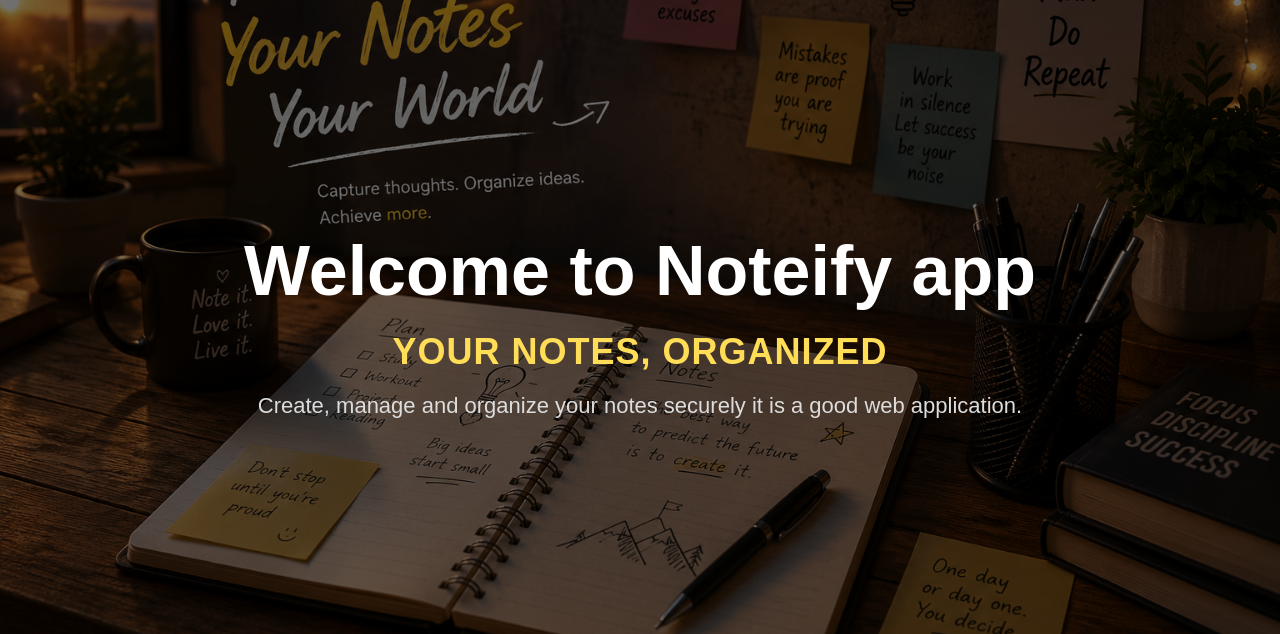
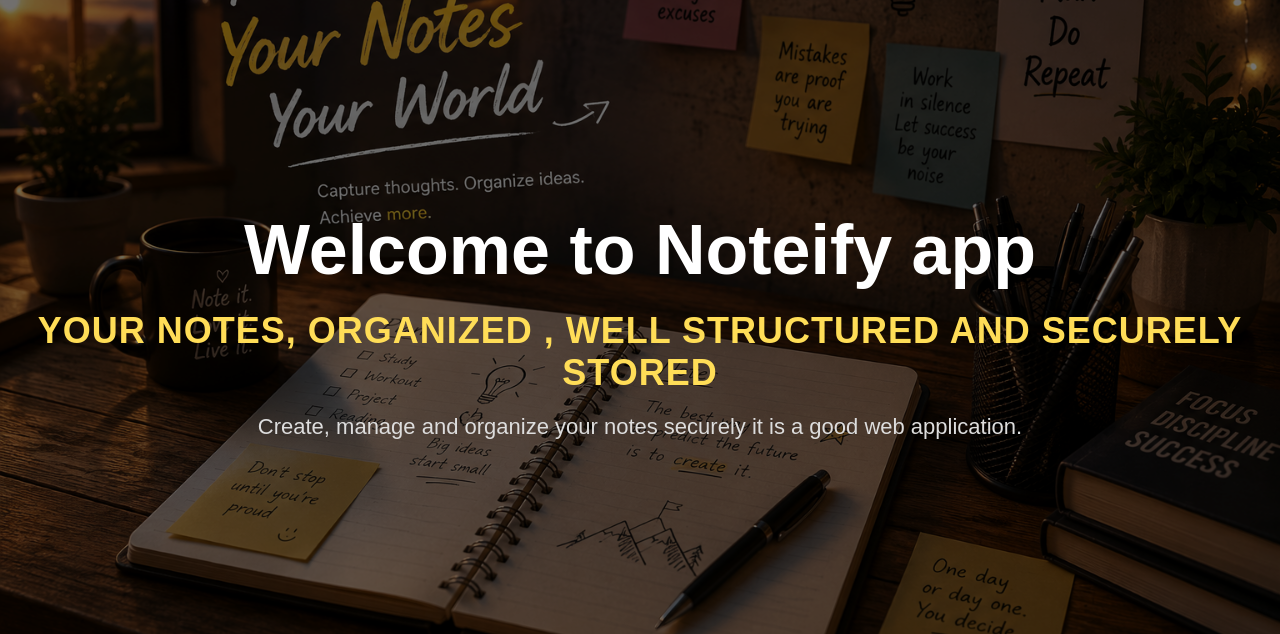
Before and after one commit to Kushagra54321/notes-app-flask, a Flask app: page / in a window 1280 px wide. Shown: the part 109-743 px from the top of the page. Run offline with Flask 3, Linux system fonts and the light colour scheme.

Commit message:
updation  in home page

```diff
--- a/backend/templates/home.html
+++ b/backend/templates/home.html
@@ -35,7 +35,8 @@
     <div class="main-container">
 
         <h1>Welcome to Noteify app</h1>
-        <h2>Your Notes, Organized</h2>
+        <h2>Your Notes, Organized , well structured and Securely stored
+        </h2>
 
         <p>
              Create, manage and organize your notes securely  it is a good web application.
```
